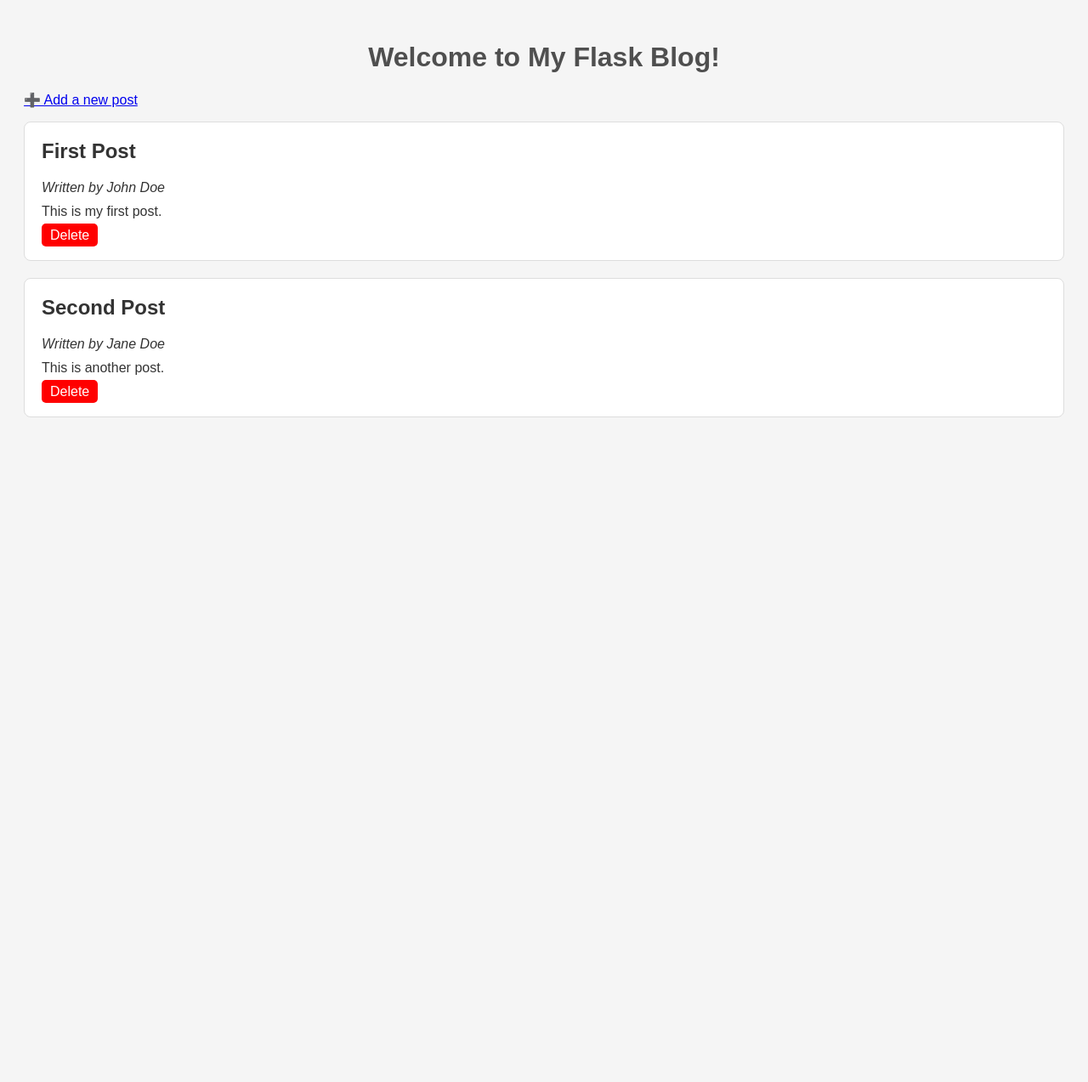
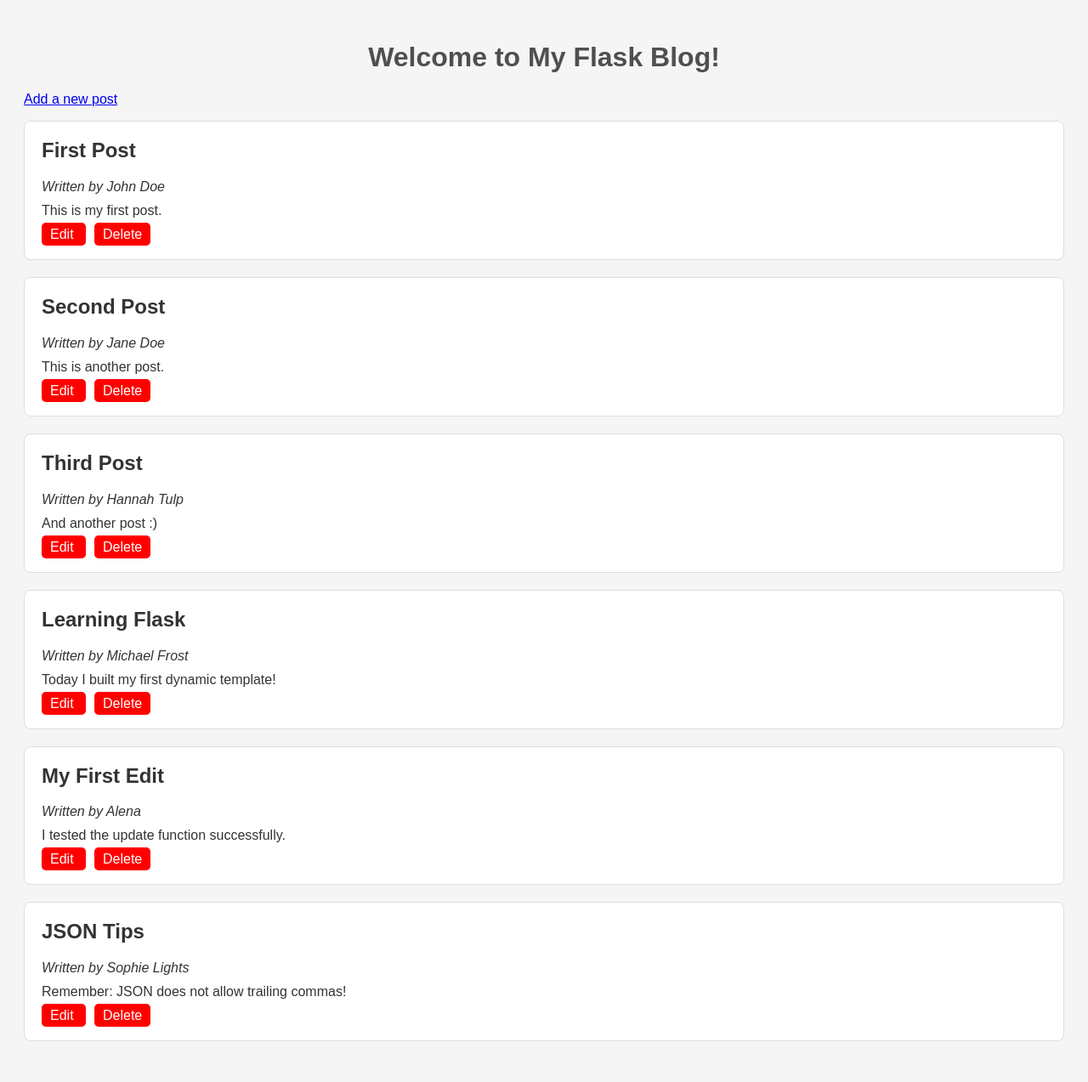
Before and after one commit to alndbn/Flask-Basics, a Flask app: page / in a window 1280 px wide. Shown: the whole page at 85% size. Before the commit the page ends 491 px from the top, so only its background shows below. Run offline with Flask 3, Linux system fonts and the light colour scheme.

Commit message:
Implement CRUD features: add, update, delete routes and templates

```diff
--- a/app.py
+++ b/app.py
@@ -15,6 +15,15 @@ def save_posts(posts):
     """saves all blogposts in json file"""
     with open("blogposts.json", "w") as file:
         json.dump(posts, file, indent=4)
+
+
+def fetch_post_by_id(post_id):
+    """Return a single post dictionary by ID, or None if not found."""
+    posts = load_posts()
+    for post in posts:
+        if post["id"] == post_id:
+            return post
+    return None
 
 
 @app.route('/')
@@ -67,9 +76,34 @@ def delete_post(post_id):
     return redirect(url_for("index"))
 
 
-@app.route('/')
-def hello_world():
-    return 'Hello, World!'
+@app.route("/update/<int:post_id>", methods=["GET", "POST"])
+def update(post_id):
+    """Update an existing blog post."""
+
+    post = fetch_post_by_id(post_id)
+    if post is None:
+        return "Post not found", 404
+
+    if request.method == "POST":
+        new_author = request.form.get("author")
+        new_title = request.form.get("title")
+        new_content = request.form.get("content")
+
+        posts = load_posts()
+
+        for p in posts:
+            if p["id"] == post_id:
+                p["author"] = new_author
+                p["title"] = new_title
+                p["content"] = new_content
+
+
+        save_posts(posts)
+
+        return redirect(url_for("index"))
+
+    return render_template("update.html", post=post)
+
 
 
 
--- a/blogposts.json
+++ b/blogposts.json
@@ -10,5 +10,29 @@
         "author": "Jane Doe",
         "title": "Second Post",
         "content": "This is another post."
+    },
+    {
+        "id": 3,
+        "author": "Hannah Tulp",
+        "title": "Third Post",
+        "content": "And another post :)"
+    },
+    {
+        "id": 4,
+        "author": "Michael Frost",
+        "title": "Learning Flask",
+        "content": "Today I built my first dynamic template!"
+    },
+    {
+        "id": 5,
+        "author": "Alena",
+        "title": "My First Edit",
+        "content": "I tested the update function successfully."
+    },
+    {
+        "id": 6,
+        "author": "Sophie Lights",
+        "title": "JSON Tips",
+        "content": "Remember: JSON does not allow trailing commas!"
     }
 ]
--- a/static/style.css
+++ b/static/style.css
@@ -32,6 +32,7 @@ h1 {
     padding: 5px 10px;
     border-radius: 5px;
     text-decoration: none;
+    margin-right: 10px;
 }
 .delete-button:hover {
     background: darkred;
--- a/templates/index.html
+++ b/templates/index.html
@@ -8,12 +8,15 @@
 </head>
 <body>
     <h1>Welcome to My Flask Blog!</h1>
-    <p><a href="{{ url_for('add') }}">➕ Add a new post</a></p>
+    <p><a href="{{ url_for('add') }}"> Add a new post</a></p>
     {% for post in posts %}
         <div class="post">
             <h2>{{ post.title }}</h2>
             <p><em>Written by {{ post.author }}</em></p>
             <p>{{ post.content }}</p>
+            <a href="{{ url_for('update', post_id=post.id) }}" class="delete-button">
+                 Edit
+            </a>
             <a href="{{ url_for('delete_post', post_id=post.id) }}" class="delete-button">
                 Delete
             </a>
```
Also changed, not shown: templates/update.html (added, +25 -0 lines).
